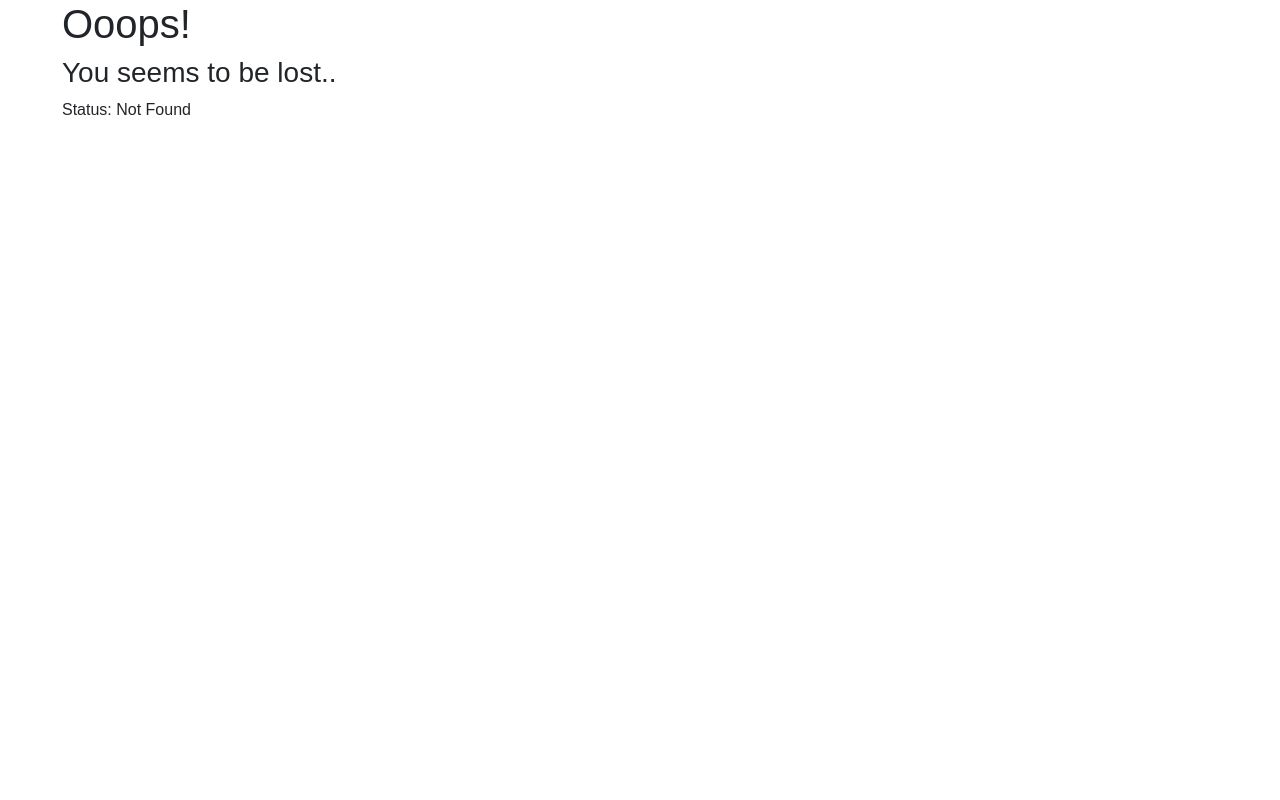
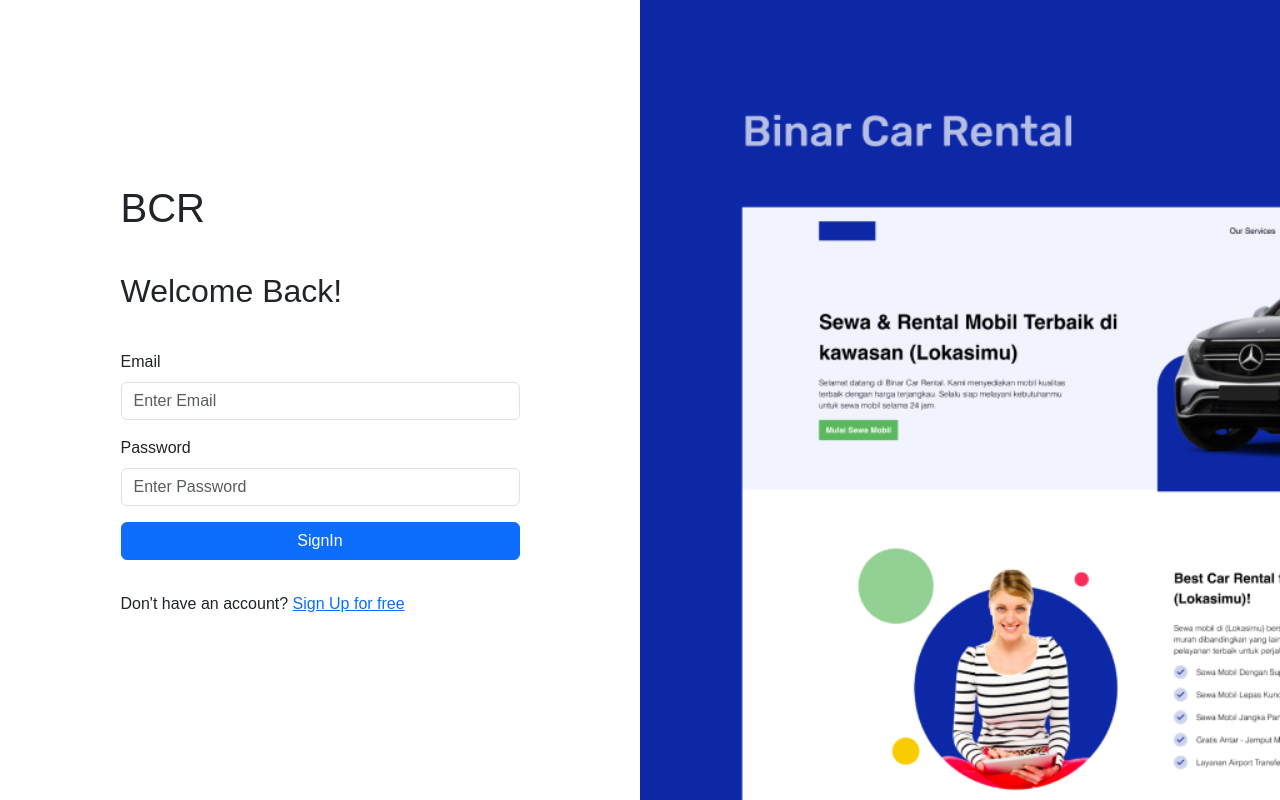
Before and after one commit to IgnJov/binar-car-rental-customer, a React (Vite) app: page /login in a window 1280 px wide. Before the commit this address had no page. Built offline with nearby package versions, Linux system fonts and the light colour scheme.

Commit message:
add feat login and register

```diff
--- a/src/components/header/Header.css
+++ b/src/components/header/Header.css
@@ -1,9 +1,15 @@
 header {
-    line-height: 20px;
-    font-size: 14px;
-    z-index: 1;
+  line-height: 20px;
+  font-size: 14px;
+  z-index: 1;
 }
 
 header .nav-link {
-    margin: 0 8px;
+  margin: 0 8px;
 }
+
+header .btn-register {
+  background-color: #5cb85f;
+  color: white !important;
+  border-radius: 2px;
+}
--- a/src/components/header/Header.jsx
+++ b/src/components/header/Header.jsx
@@ -1,4 +1,4 @@
-import React from "react";
+import React, { useEffect, useState } from "react";
 import "./Header.css";
 import Container from "react-bootstrap/Container";
 import Offcanvas from "react-bootstrap/Offcanvas";
@@ -7,43 +7,54 @@
 
 function Header() {
   const expand = "md";
+  const [isLogin, setIsLogin] = useState(false);
+  useEffect(() => {
+    const token = localStorage.getItem("token");
+    if (token) {
+      setIsLogin(true);
+    }
+  }, []);
 
+  const handleLogout = () => {
+    localStorage.removeItem("token");
+    setIsLogin(false);
+  };
   return (
     <header className="w-100 position-absolute">
       <Navbar expand={expand}>
         <Container>
           <Navbar.Brand href="/">Binar Rental Car</Navbar.Brand>
 
-                    <Navbar.Toggle
-                        aria-controls={`offcanvasNavbar-expand-${expand}`}
-                    />
+          <Navbar.Toggle aria-controls={`offcanvasNavbar-expand-${expand}`} />
           <Navbar.Offcanvas
             id={`offcanvasNavbar-expand-${expand}`}
             aria-labelledby={`offcanvasNavbarLabel-expand-${expand}`}
             placement="end"
           >
             <Offcanvas.Header closeButton>
-                            <Offcanvas.Title
-                                className="fw-bold"
-                                id={`offcanvasNavbarLabel-expand-${expand}`}
-                            >
+              <Offcanvas.Title className="fw-bold" id={`offcanvasNavbarLabel-expand-${expand}`}>
                 BCR
               </Offcanvas.Title>
             </Offcanvas.Header>
             <Offcanvas.Body>
               <Nav className="ms-auto">
-                                <Nav.Link className="nav-link text-reset">
-                                    Our Services
+                <Nav.Link className="nav-link text-reset">Our Services</Nav.Link>
+                <Nav.Link className="nav-link text-reset">Why Us</Nav.Link>
+                <Nav.Link className="nav-link text-reset">Testimonial</Nav.Link>
+                <Nav.Link className="nav-link text-reset">FAQ</Nav.Link>
+                {!isLogin ? (
+                  <Nav.Link className="nav-link text-reset btn-register" href="/register">
+                    Register
                   </Nav.Link>
-                                <Nav.Link className="nav-link text-reset">
-                                    Why Us
+                ) : (
+                  <Nav.Link
+                    onClick={handleLogout}
+                    className="nav-link text-reset btn-register"
+                    href=""
+                  >
+                    Logout
                   </Nav.Link>
-                                <Nav.Link className="nav-link text-reset">
-                                    Testimonial
-                                </Nav.Link>
-                                <Nav.Link className="nav-link text-reset">
-                                    FAQ
-                                </Nav.Link>
+                )}
               </Nav>
             </Offcanvas.Body>
           </Navbar.Offcanvas>
--- /dev/null
+++ b/src/pages/login/Login.css
@@ -0,0 +1,55 @@
+.login {
+  display: flex;
+  align-items: center;
+  justify-content: center;
+  height: 100vh;
+  width: 100%;
+}
+
+.login .left {
+  width: 50%;
+  padding: 35px;
+  display: flex;
+  justify-content: center;
+}
+
+.login .right {
+  flex: 1;
+}
+
+.login .right img {
+  width: 100%;
+}
+
+.login .left .formtitle {
+  display: flex;
+  flex-direction: column;
+  gap: 32px;
+  width: 70%;
+}
+
+button {
+  width: 100%;
+}
+
+form {
+  display: flex;
+  flex-direction: column;
+  gap: 16px;
+}
+
+.login .left .formtitle .errorMessage {
+  width: 100%;
+  color: red;
+  background-color: rgba(208, 12, 26, 0.1);
+  border-radius: 5px;
+  padding: 8px;
+  display: flex;
+  justify-content: center;
+}
+
+@media (max-width: 767px) {
+  .login .right {
+    display: none;
+  }
+}
--- /dev/null
+++ b/src/pages/login/Login.jsx
@@ -0,0 +1,79 @@
+import React, { useState } from "react";
+import { Form, Button } from "react-bootstrap";
+import "./Login.css";
+import axios from "axios";
+import { useNavigate } from "react-router";
+
+const Login = () => {
+  const [email, setEmail] = useState("");
+  const [password, setPassword] = useState("");
+  const [errorMessage, setErrorMessage] = useState("");
+
+  const navigate = useNavigate();
+
+  const handleClick = async (e) => {
+    e.preventDefault();
+    console.log(email, password);
+    await axios
+      .post("https://api-car-rental.binaracademy.org/customer/auth/login", {
+        email: email,
+        password: password,
+      })
+      .then((response) => {
+        localStorage.setItem("token", response.data.access_token);
+        navigate("/");
+        console.log(response);
+      })
+      .catch((error) => {
+        setErrorMessage(error.response.data.message);
+        console.log(error);
+      });
+  };
+
+  return (
+    <div className="login">
+      <div className="left">
+        <div className="formtitle">
+          <h1>BCR</h1>
+          <h2>Welcome Back!</h2>
+          {errorMessage !== "" && (
+            <div className="errorMessage">
+              <span>{errorMessage} </span>
+            </div>
+          )}
+          <Form onSubmit={handleClick}>
+            <Form.Group>
+              <Form.Label>Email</Form.Label>
+              <Form.Control
+                value={email}
+                onChange={(e) => setEmail(e.target.value)}
+                type="email"
+                placeholder="Enter Email"
+              />
+            </Form.Group>
+            <Form.Group>
+              <Form.Label>Password</Form.Label>
+              <Form.Control
+                value={password}
+                onChange={(e) => setPassword(e.target.value)}
+                type="password"
+                placeholder="Enter Password"
+              />
+            </Form.Group>
+            <Button type="submit" variant="primary">
+              SignIn
+            </Button>
+          </Form>
+          <span>
+            Don't have an account? <a href="/register">Sign Up for free </a>
+          </span>
+        </div>
+      </div>
+      <div className="right">
+        <img src="./images/Group83.png" alt=""></img>
+      </div>
+    </div>
+  );
+};
+
+export default Login;
--- /dev/null
+++ b/src/pages/register/Register.css
@@ -0,0 +1,55 @@
+.register {
+  display: flex;
+  align-items: center;
+  justify-content: center;
+  height: 100vh;
+  width: 100%;
+}
+
+.register .left {
+  width: 50%;
+  padding: 35px;
+  display: flex;
+  justify-content: center;
+}
+
+.register .right {
+  flex: 1;
+}
+
+.register .right img {
+  width: 100%;
+}
+
+.register .left .formtitle {
+  display: flex;
+  flex-direction: column;
+  gap: 32px;
+  width: 70%;
+}
+
+button {
+  width: 100%;
+}
+
+form {
+  display: flex;
+  flex-direction: column;
+  gap: 16px;
+}
+
+.register .left .formtitle .errorMessage {
+  width: 100%;
+  color: red;
+  background-color: rgba(208, 12, 26, 0.1);
+  border-radius: 5px;
+  padding: 8px;
+  display: flex;
+  justify-content: center;
+}
+
+@media (max-width: 767px) {
+  .register .right {
+    display: none;
+  }
+}
--- /dev/null
+++ b/src/pages/register/Register.jsx
@@ -0,0 +1,83 @@
+import React, { useState } from "react";
+import { Form, Button } from "react-bootstrap";
+import "./register.css";
+import axios from "axios";
+import { useNavigate } from "react-router";
+
+const Register = () => {
+  const [email, setEmail] = useState("");
+  const [password, setPassword] = useState("");
+  const [errorMessage, setErrorMessage] = useState("");
+
+  const navigate = useNavigate();
+
+  const handleClick = async (e) => {
+    e.preventDefault();
+    console.log(email, password);
+    await axios
+      .post("https://api-car-rental.binaracademy.org/customer/auth/register", {
+        email: email,
+        password: password,
+        role: "customer",
+      })
+      .then((response) => {
+        navigate("/login");
+        console.log(response);
+      })
+      .catch((error) => {
+        setErrorMessage(error.response.data.message);
+        console.log(error);
+      });
+  };
+
+  return (
+    <div className="register">
+      <div className="left">
+        <div className="formtitle">
+          <h1>BCR</h1>
+          <h2>SignUp</h2>
+          {errorMessage !== "" && (
+            <div className="errorMessage">
+              <span>{errorMessage} </span>
+            </div>
+          )}
+          <Form onSubmit={handleClick}>
+            <Form.Group>
+              <Form.Label>Name</Form.Label>
+              <Form.Control type="text" placeholder="Enter Name" />
+            </Form.Group>
+            <Form.Group>
+              <Form.Label>Email</Form.Label>
+              <Form.Control
+                value={email}
+                onChange={(e) => setEmail(e.target.value)}
+                type="email"
+                placeholder="Enter Email"
+              />
+            </Form.Group>
+            <Form.Group>
+              <Form.Label>Password</Form.Label>
+              <Form.Control
+                value={password}
+                onChange={(e) => setPassword(e.target.value)}
+                type="password"
+                placeholder="Enter Password"
+              />
+            </Form.Group>
+            <Button type="submit" variant="primary">
+              SignUp
+            </Button>
+          </Form>
+          <span>
+            Already have an account? <a href="/login">Sign In Here </a>
+          </span>
+        </div>
+      </div>
+      <div className="right">
+        <img src="./images/Group83.png" alt=""></img>
+      </div>
+    </div>
+  );
+};
+
+export default Register;
```
Also changed, not shown: src/App.jsx (+10 -0 lines), public/images/Group83.png (added). Lines whose indentation alone changed are shown as unchanged.
